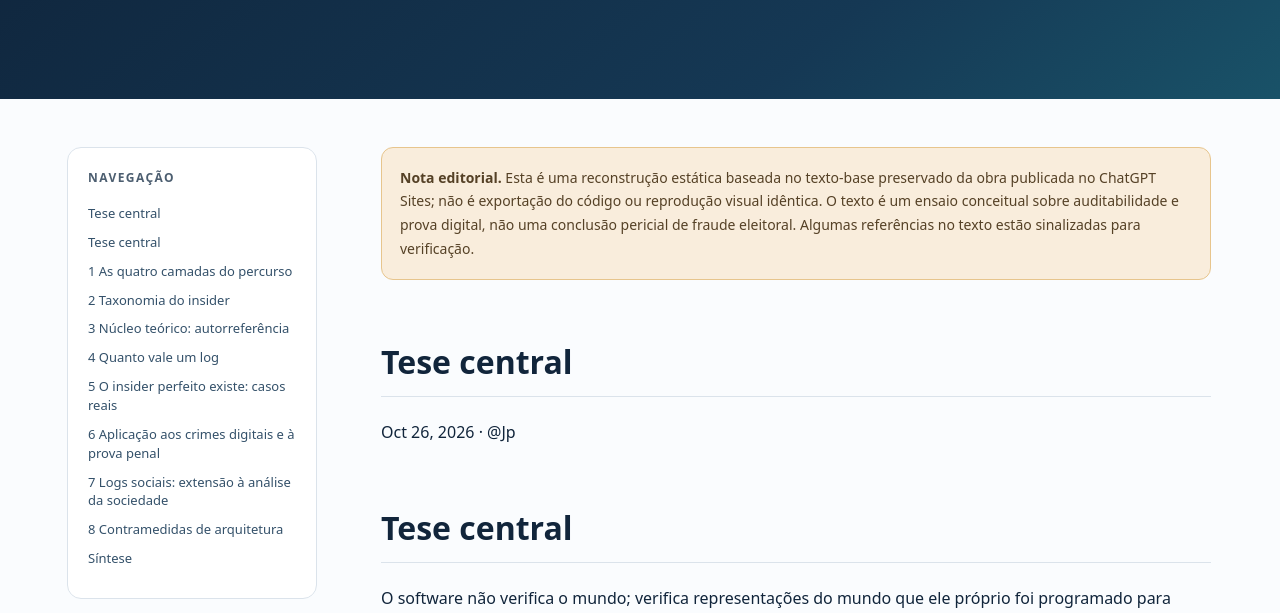
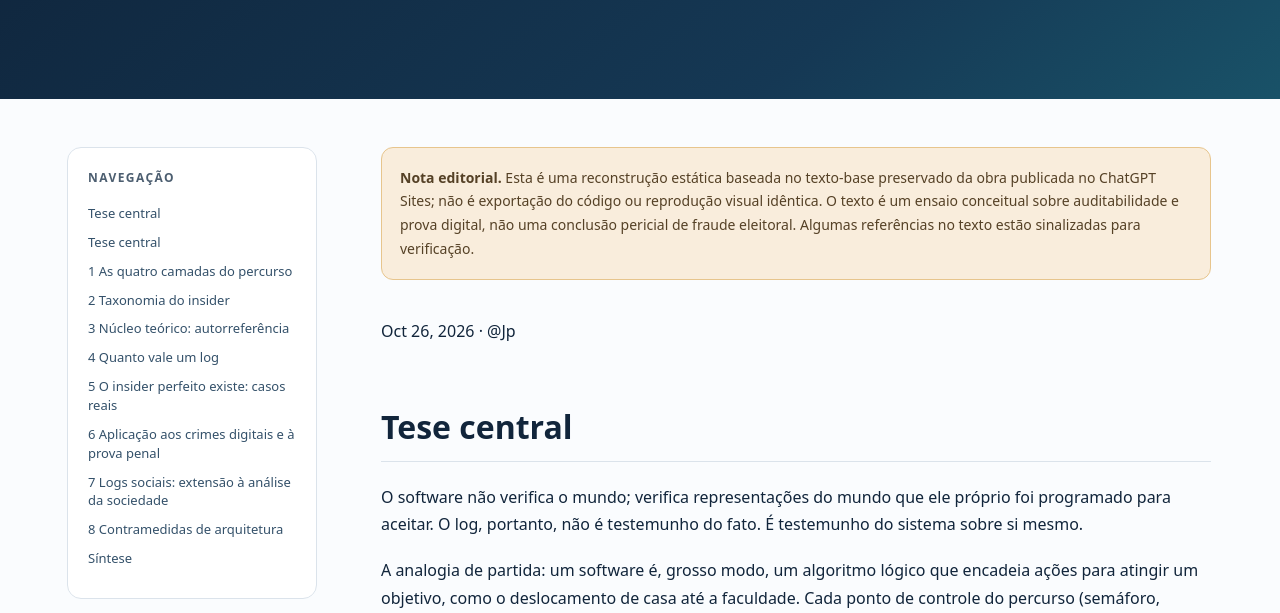
Before and after one commit to joaopedropassostocantins/opianista, a plain HTML site: page didatico/sites/arquiteto_fiscal_evidencia/index.html in a window 1280 px wide. Shown: the part 475-1088 px from the top of the page. Drawn offline with Linux system fonts and the light colour scheme.

Commit message:
fix(site): avoid duplicate heading in static reconstruction

```diff
--- a/didatico/sites/arquiteto_fiscal_evidencia/index.html
+++ b/didatico/sites/arquiteto_fiscal_evidencia/index.html
@@ -29,7 +29,6 @@ footer{background:#0d1d32;color:#c8d7e5;padding:40px max(5vw,22px)}footer>div{ma
 <p><a class="button primary" href="#tese-central">Ler a tese</a><a class="button" href="https://arquiteto-fiscal-evidencia.hazyzebra6.chatgpt.site" target="_blank" rel="noopener noreferrer">Ver o site original ↗</a></p></div></header>
 <div class="layout"><aside><h2>Navegação</h2><nav><a href="#tese-central">Tese central</a><a href="#tese-central">Tese central</a><a href="#1-as-quatro-camadas-do-percurso">1 As quatro camadas do percurso</a><a href="#2-taxonomia-do-insider">2 Taxonomia do insider</a><a href="#3-nucleo-teorico-autorreferencia">3 Núcleo teórico: autorreferência</a><a href="#4-quanto-vale-um-log">4 Quanto vale um log</a><a href="#5-o-insider-perfeito-existe-casos-reais">5 O insider perfeito existe: casos reais</a><a href="#6-aplicacao-aos-crimes-digitais-e-a-prova-penal">6 Aplicação aos crimes digitais e à prova penal</a><a href="#7-logs-sociais-extensao-a-analise-da-sociedade">7 Logs sociais: extensão à análise da sociedade</a><a href="#8-contramedidas-de-arquitetura">8 Contramedidas de arquitetura</a><a href="#sintese">Síntese</a></nav></aside>
 <main><div class="notice"><strong>Nota editorial.</strong> Esta é uma reconstrução estática baseada no texto-base preservado da obra publicada no ChatGPT Sites; não é exportação do código ou reprodução visual idêntica. O texto é um ensaio conceitual sobre auditabilidade e prova digital, não uma conclusão pericial de fraude eleitoral. Algumas referências no texto estão sinalizadas para verificação.</div>
-<h2 id="tese-central">Tese central</h2>
 <p>Oct 26, 2026 · @Jp</p>
 <h2 id="tese-central">Tese central</h2>
 <p>O software não verifica o mundo; verifica representações do mundo que ele próprio foi programado para aceitar. O log, portanto, não é testemunho do fato. É testemunho do sistema sobre si mesmo.</p>
```
